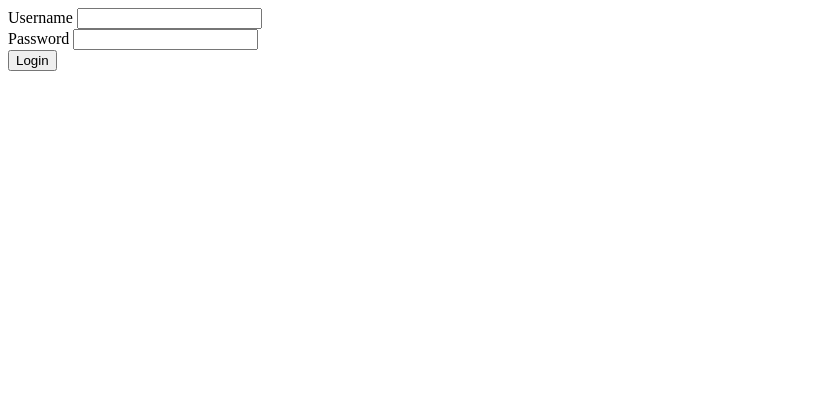
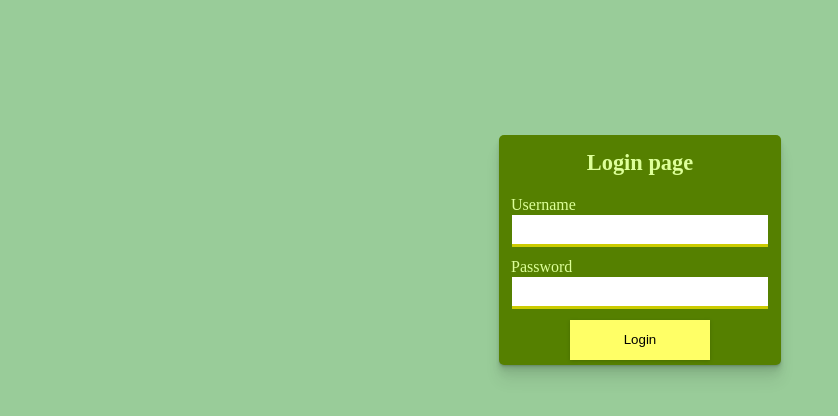
Before and after one commit to Jochemos/PHP-register-login-app, a PHP site: page /login.php in a window 1280 px wide. Shown: the top 416 px of the page, without its empty margins (0-838 px from the left). Run offline with PHP 8.4, Linux system fonts and the light colour scheme.

Commit message:
styles all components

```diff
--- a/php-app/blog-update.php
+++ b/php-app/blog-update.php
@@ -44,7 +44,7 @@
 <form action="" method="post" class="form-main">
 
   <h3>
-  <label for="post" class="description">edit post nr <?php echo $_REQUEST['post'] ?></label>
+  <label for="post" class="description">editing post nr <?php echo $_REQUEST['post'] ?> during...</label>
   </h3>
 
   <label for="title" class="text-title">Title</label>
--- a/php-app/classes/User.php
+++ b/php-app/classes/User.php
@@ -45,7 +45,7 @@
 
       }else{
 
-        echo "User not exist !";
+        echo '<p class="error">User already exist !</p>';
 
       }
 
--- a/php-app/login.php
+++ b/php-app/login.php
@@ -33,6 +33,9 @@
 
 
 <form action="" method="post">
+
+  <h1> Login page </h1>
+
   <div class="field">
     <label for="username">Username</label>
     <input type="text" name="username" id="username" value="" autocomplete="off">
@@ -43,5 +46,7 @@
     <input type="password" name="password" id="password">
   </div>
 
-  <input type="submit" value="Login">
+  <input class="button" type="submit" value="Login">
 </form>
+
+<link rel="stylesheet" href="styles/user-panel.css">
--- a/php-app/styles/blog-delete.css
+++ b/php-app/styles/blog-delete.css
@@ -7,7 +7,7 @@
 }
 
 html {
-  background-color: #99CC99;
+  background-color: #80d4ff;
 }
 
 h2 {
--- a/php-app/styles/blog.css
+++ b/php-app/styles/blog.css
@@ -7,7 +7,7 @@
 }
 
 html {
-  background-color: #99CC99;
+  background-color: #80d4ff;
 }
 
 .error {
@@ -89,6 +89,7 @@ html {
   border-radius: 4px;
   padding-top: 10px;
   padding-bottom: 10px;
+  box-shadow: rgba(0, 0, 0, 0.16) 0px 1px 4px, rgb(51, 51, 51) 0px 0px 0px 3px;
 }
 
 .table-main .post-num {
--- /dev/null
+++ b/php-app/styles/user-panel.css
@@ -0,0 +1,72 @@
+html {
+  display: flex;
+  justify-content: center;
+  background: #99CC99;
+}
+
+p {
+  font-size: calc(0.5rem + 0.5vw);
+}
+
+h1 {
+  color: #ddff99;
+  font-size: calc(1rem + 0.5vw);
+}
+
+form {
+  display: flex;
+  flex-direction: column;
+  align-items: center;
+  background: #558000;
+  margin-top: 45%;
+  width: 22vw;
+  border-radius: 5px;
+  box-shadow: rgba(0, 0, 0, 0.07) 0px 1px 1px, rgba(0, 0, 0, 0.07) 0px 2px 2px, rgba(0, 0, 0, 0.07) 0px 4px 4px, rgba(0, 0, 0, 0.07) 0px 8px 8px, rgba(0, 0, 0, 0.07) 0px 16px 16px;
+}
+
+form .field {
+  display: flex;
+  flex-direction: column;
+  padding: 5px;
+  color: #ddff99;
+}
+
+form .field input {
+  width: 20vw;
+  height: 4vh;
+  margin: 1px;
+  cursor: auto;
+  outline: none;
+  border: none;
+  border-bottom: 3px solid #cccc00;
+}
+
+form .button {
+  margin-top: 5px;
+  margin-bottom: 5px;
+  width: 50%;
+  height: 5vh;
+  cursor: pointer;
+  background: #ffff66;
+  border: none;
+  box-shadow: rgba(0, 0, 0, 0.16) 0px 1px 4px;
+}
+
+.error {
+  display: flex;
+  align-items: center;
+  justify-content: center;
+  position: absolute;
+  text-align: center;
+  margin-top: 0;
+  top: 0;
+  left: 37%;
+  right: 37%;
+  min-height: 15%;
+  max-height: 22%;
+  border: solid #333333;
+  border-top: none;
+  border-radius: 0px 0px 20px 20px;
+  color: #FFFFCC;
+  background: #ff5c33;
+}
```
Also changed, not shown: php-app/blog.php (+4 -4 lines), php-app/index.php (+24 -2 lines), php-app/register.php (+6 -1 lines), php-app/styles/index.css (added, +40 -0 lines).
